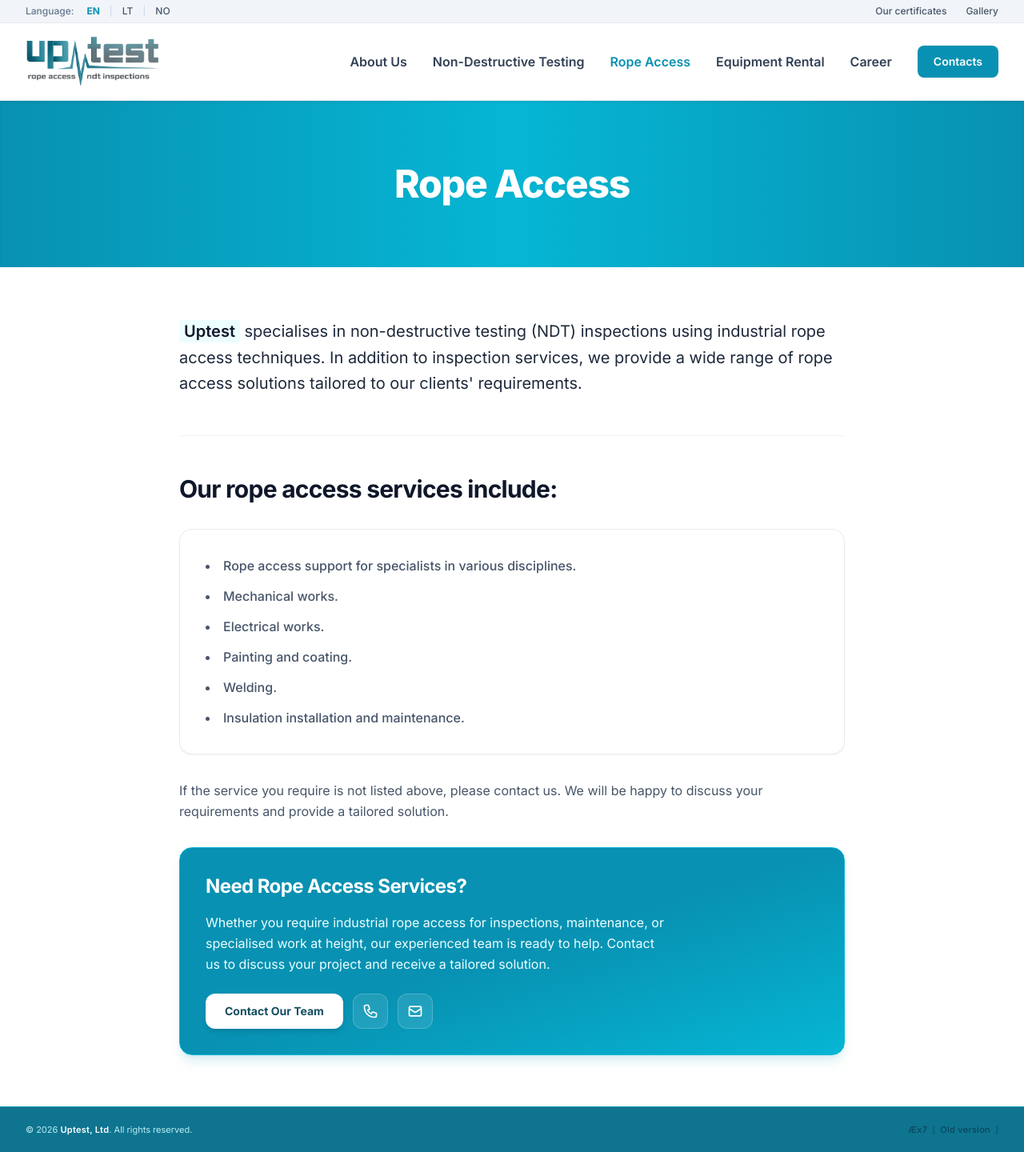
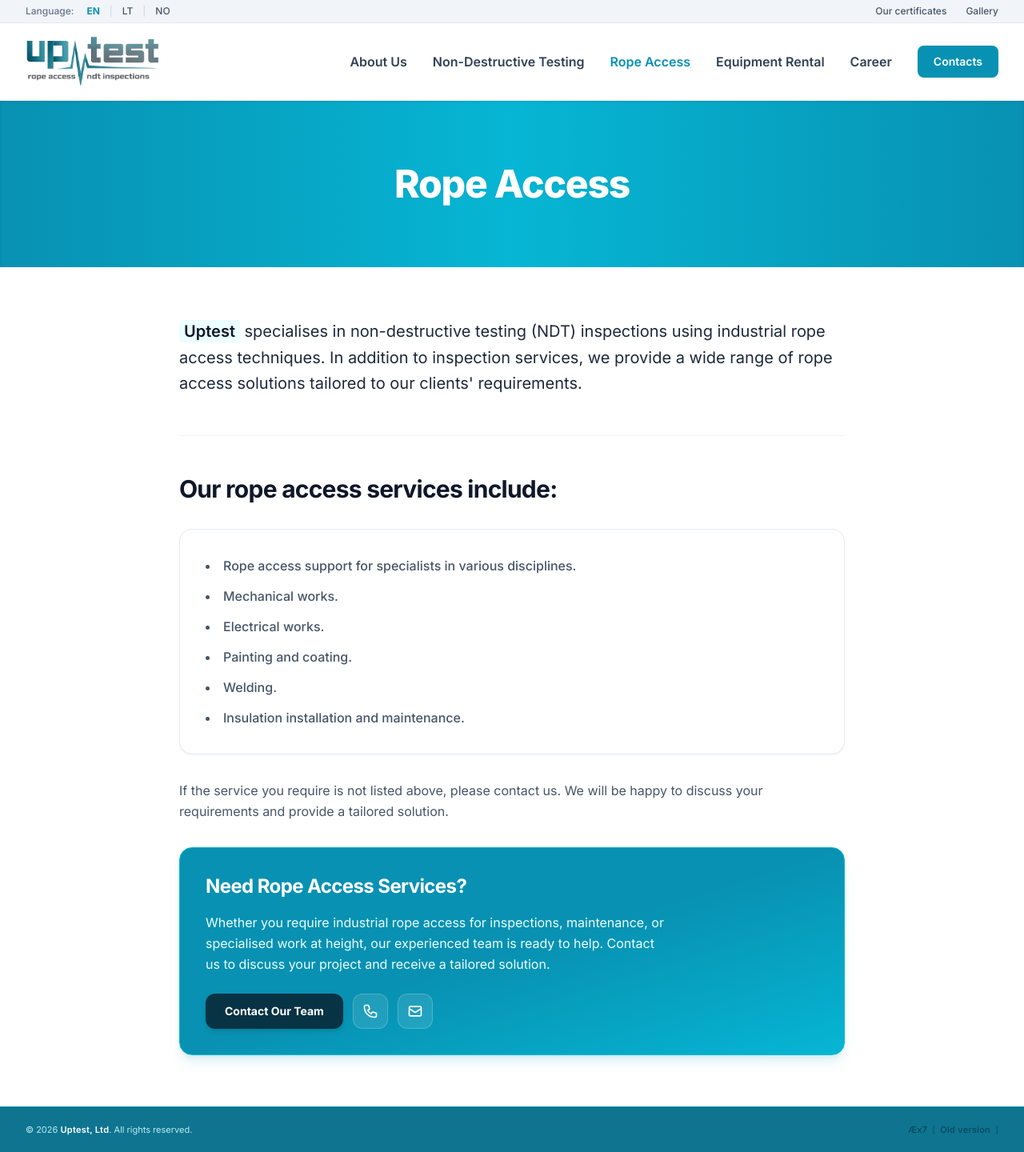
Before and after one commit to mruslys/uptest.no, a Jekyll site: the page built from rope-access/index.html, in a window 1280 px wide. Shown: the whole page at 80% size. Built offline with Jekyll 4.4.1, drawn with Linux system fonts in a browser that asks for light colours; nearby versions of some CDN libraries.

Commit message:
Update contact-buttons.html

```diff
--- a/_includes/contact-buttons.html
+++ b/_includes/contact-buttons.html
@@ -2,20 +2,20 @@
 {% assign n = site.data.data.nav %}
 
 <div class="pt-2 flex flex-wrap items-center gap-3">
-    <!-- Pagrindinis mygtukas (baltas ant mėlyno fono) -->
-    <a href="{{ site.baseurl }}/{{ n.contacts.link[page.lang] }}" class="inline-flex items-center justify-center px-6 py-3 rounded-xl font-bold text-sm text-brand-900 bg-white hover:bg-brand-50 shadow-md hover:shadow-lg transition-all">
+    <!-- Pagrindinis mygtukas (tamsus fonas su baltu tekstu) -->
+    <a href="{{ site.baseurl }}/{{ n.contacts.link[page.lang] }}" class="inline-flex items-center justify-center px-6 py-3 rounded-xl font-bold text-sm text-white bg-brand-950 hover:bg-slate-900 shadow-md hover:shadow-lg transition-all">
         {{ include.btn_text | default: n.contacts.title[page.lang] }}
     </a>
 
     <!-- Kvadratinis telefono mygtukas -->
-    <a href="tel:{{ c.phone }}" aria-label="Call us" class="w-11 h-11 rounded-xl bg-white/10 hover:bg-white/25 text-white flex items-center justify-center transition-all border border-white/20">
+    <a href="tel:{{ c.phone }}" aria-label="Call us" class="w-11 h-11 rounded-xl bg-white/10 hover:bg-white/20 text-white flex items-center justify-center transition-all border border-white/20">
         <svg class="w-5 h-5" fill="none" stroke="currentColor" viewBox="0 0 24 24">
             <path stroke-linecap="round" stroke-linejoin="round" stroke-width="2" d="M3 5a2 2 0 012-2h3.28a1 1 0 01.948.684l1.498 4.493a1 1 0 01-.502 1.21l-2.257 1.13a11.042 11.042 0 005.516 5.516l1.13-2.257a1 1 0 011.21-.502l4.493 1.498a1 1 0 01.684.949V19a2 2 0 01-2 2h-1C9.716 21 3 14.284 3 6V5z"/>
         </svg>
     </a>
 
     <!-- Kvadratinis el. pašto mygtukas -->
-    <a href="mailto:{{ c.email }}" aria-label="Email us" class="w-11 h-11 rounded-xl bg-white/10 hover:bg-white/25 text-white flex items-center justify-center transition-all border border-white/20">
+    <a href="mailto:{{ c.email }}" aria-label="Email us" class="w-11 h-11 rounded-xl bg-white/10 hover:bg-white/20 text-white flex items-center justify-center transition-all border border-white/20">
         <svg class="w-5 h-5" fill="none" stroke="currentColor" viewBox="0 0 24 24">
             <path stroke-linecap="round" stroke-linejoin="round" stroke-width="2" d="M3 8l7.89 5.26a2 2 0 002.22 0L21 8M5 19h14a2 2 0 002-2V7a2 2 0 00-2-2H5a2 2 0 00-2 2v10a2 2 0 002 2z"/>
         </svg>
```
